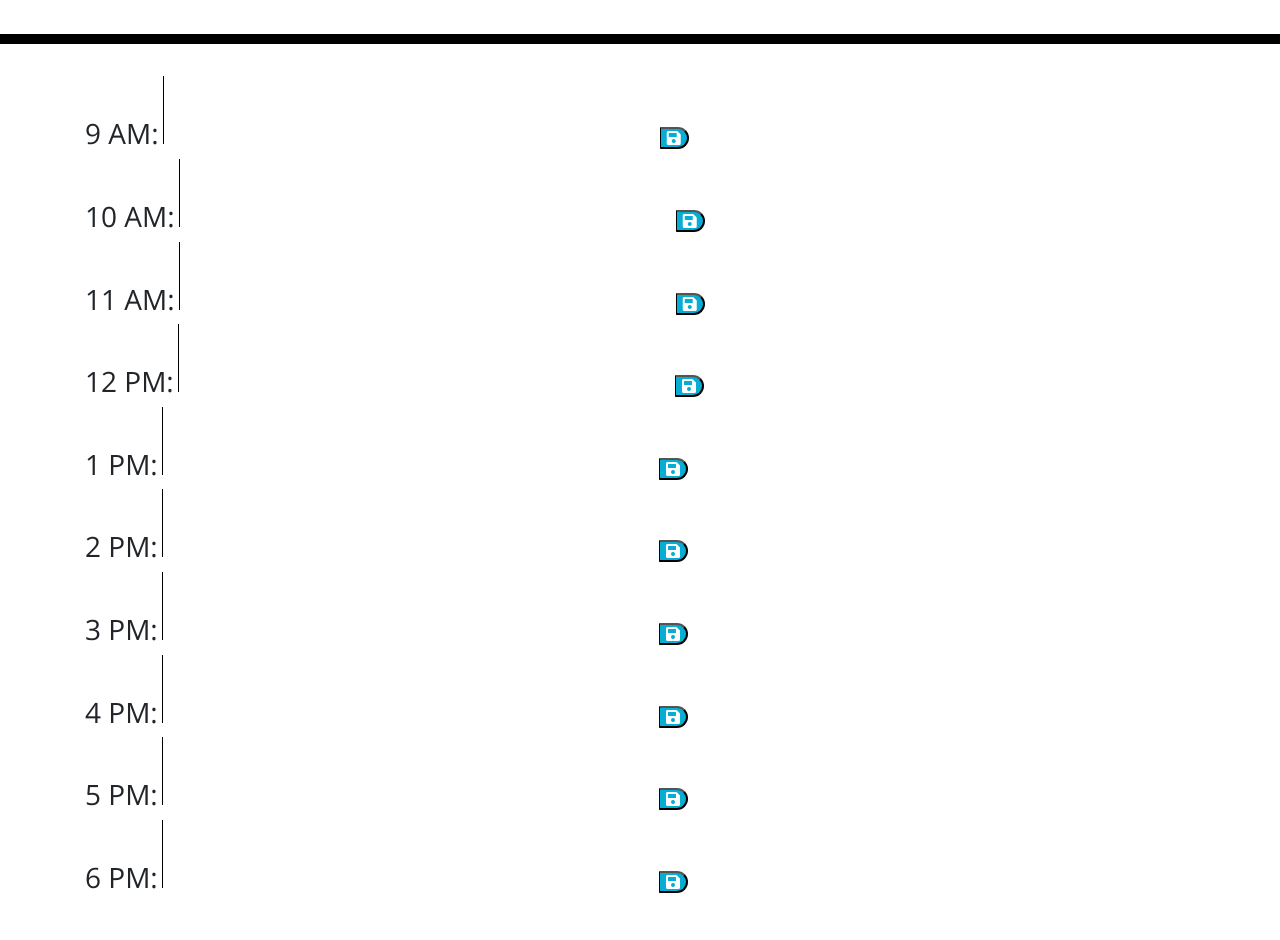
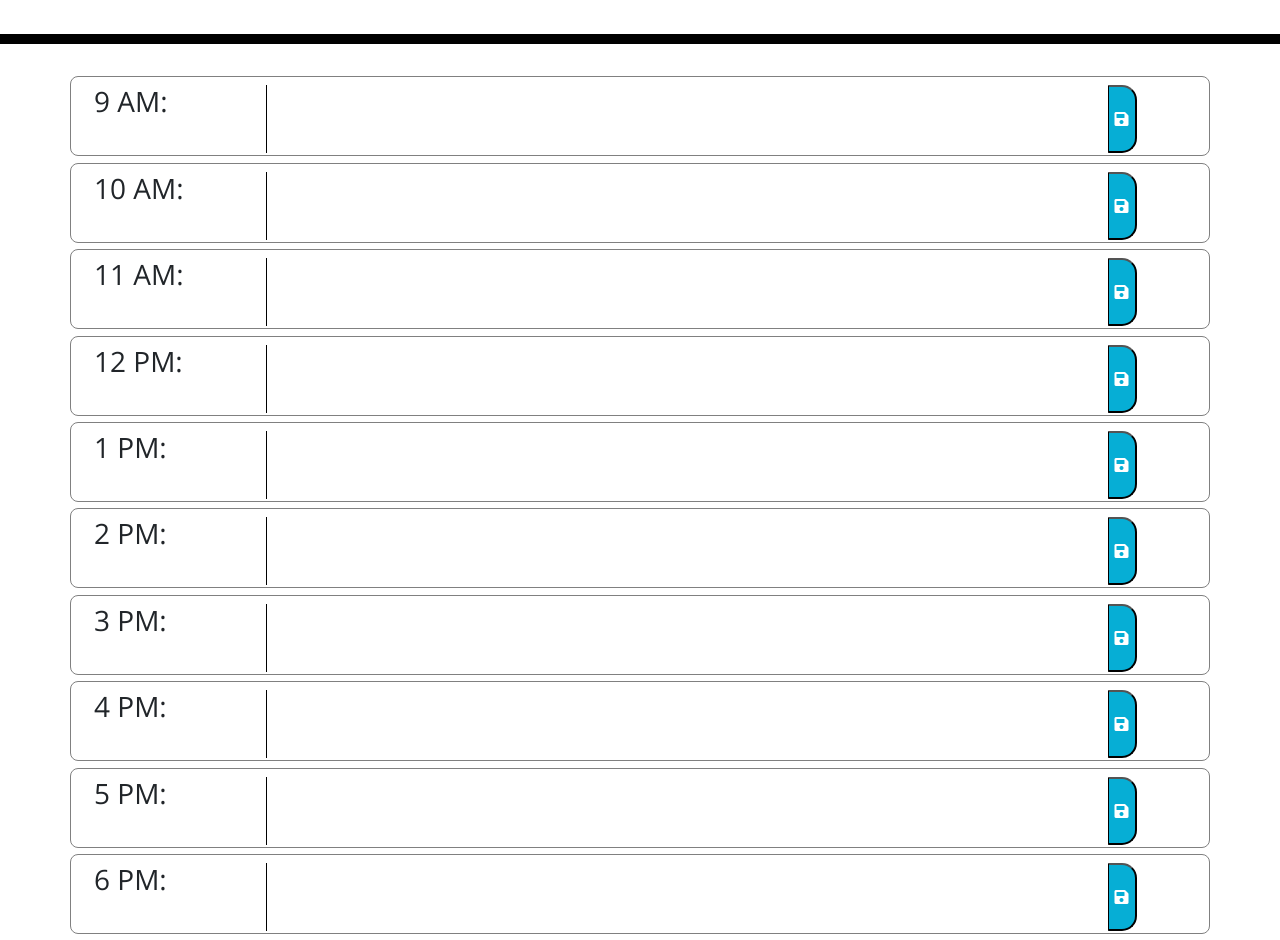
Before and after one commit to arob0017/Work_Day_Scheduler, a plain HTML site: page index.html in a window 1280 px wide. Shown: the part 260-1200 px from the top of the page. Before the commit the page ends 1162 px from the top, so only its background shows below. Drawn offline with nearby package versions, Linux system fonts and the light colour scheme.

Commit message:
fixed local storage up, cleaned up a bit of the display of elements on browser

```diff
--- a/index.html
+++ b/index.html
@@ -20,54 +20,54 @@
     <p id="todays-date" class="lead"></p>
   </header>
   <div class="container">
-    <div>
-      <h3>9 AM: </h3>
-      <textarea name="nine-text" id="nine-text" cols="50" rows="3"></textarea>
+    <div class="row">
+      <h3 class="col-md-2">9 AM: </h3>
+      <textarea class="col-md-9" name="nine-text" id="nine-text" cols="50" rows="3"></textarea>
       <button type="button" class="saveBtn" id="saveBtn-nine"><i class="fas fa-save"></i></button>
     </div>
-    <div>
-      <h3>10 AM: </h3>
-      <textarea name="ten-text" id="ten-text" cols="50" rows="3"></textarea>
+    <div class="row">
+      <h3 class="col-md-2">10 AM: </h3>
+      <textarea class="col-md-9" name="ten-text" id="ten-text" cols="50" rows="3"></textarea>
       <button type="button" class="saveBtn" id="saveBtn-ten"><i class="fas fa-save"></i></button>
     </div>
-    <div>
-      <h3>11 AM: </h3>
-      <textarea name="eleven-text" id="eleven-text" cols="50" rows="3"></textarea>
+    <div class="row">
+      <h3 class="col-md-2">11 AM: </h3>
+      <textarea class="col-md-9" name="eleven-text" id="eleven-text" cols="50" rows="3"></textarea>
       <button type="button" class="saveBtn" id="saveBtn-eleven"><i class="fas fa-save"></i></button>
     </div>
-    <div>
-      <h3>12 PM: </h3>
-      <textarea name="twelve-text" id="twelve-text" cols="50" rows="3"></textarea>
+    <div class="row">
+      <h3 class="col-md-2">12 PM: </h3>
+      <textarea class="col-md-9" name="twelve-text" id="twelve-text" cols="50" rows="3"></textarea>
       <button type="button" class="saveBtn" id="saveBtn-twelve"><i class="fas fa-save"></i></button>
     </div>
-    <div>
-      <h3>1 PM: </h3>
-      <textarea name="one-text" id="one-text" cols="50" rows="3"></textarea>
+    <div class="row">
+      <h3 class="col-md-2">1 PM: </h3>
+      <textarea class="col-md-9" name="one-text" id="one-text" cols="50" rows="3"></textarea>
       <button type="button" class="saveBtn" id="saveBtn-one"><i class="fas fa-save"></i></button>
     </div>
-    <div>
-      <h3>2 PM: </h3>
-      <textarea name="two-text" id="two-text" cols="50" rows="3"></textarea>
+    <div class="row">
+      <h3 class="col-md-2">2 PM: </h3>
+      <textarea class="col-md-9" name="two-text" id="two-text" cols="50" rows="3"></textarea>
       <button type="button" class="saveBtn" id="saveBtn-two"><i class="fas fa-save"></i></button>
     </div>
-    <div>
-      <h3>3 PM: </h3>
-      <textarea name="three-text" id="three-text" cols="50" rows="3"></textarea>
+    <div class="row">
+      <h3 class="col-md-2">3 PM: </h3>
+      <textarea class="col-md-9" name="three-text" id="three-text" cols="50" rows="3"></textarea>
       <button type="button" class="saveBtn" id="saveBtn-three"><i class="fas fa-save"></i></button>
     </div>
-    <div>
-      <h3>4 PM: </h3>
-      <textarea name="four-text" id="four-text" cols="50" rows="3"></textarea>
+    <div class="row">
+      <h3 class="col-md-2">4 PM: </h3>
+      <textarea class="col-md-9" name="four-text" id="four-text" cols="50" rows="3"></textarea>
       <button type="button" class="saveBtn" id="saveBtn-four"><i class="fas fa-save"></i></button>
     </div>
-    <div>
-      <h3>5 PM: </h3>
-      <textarea name="five-text" id="five-text" cols="50" rows="3"></textarea>
+    <div class="row">
+      <h3 class="col-md-2">5 PM: </h3>
+      <textarea class="col-md-9" name="five-text" id="five-text" cols="50" rows="3"></textarea>
       <button type="button" class="saveBtn" id="saveBtn"><i class="fas fa-save"></i></button>
     </div>
-    <div>
-      <h3>6 PM: </h3>
-      <textarea name="six-text" id="six-text" cols="50" rows="3"></textarea>
+    <div class="row">
+      <h3 class="col-md-2">6 PM: </h3>
+      <textarea class="col-md-9" name="six-text" id="six-text" cols="50" rows="3"></textarea>
       <button type="button" class="saveBtn" id="saveBtn"><i class="fas fa-save"></i></button>
     </div>
     <!-- Timeblocks go here -->
--- a/script.js
+++ b/script.js
@@ -18,31 +18,59 @@ $(document).ready(function () {
     //store items to browser local storage on click of the save button
     $(".saveBtn").on("click", function () {
 
-        JSON.parse(localStorage.setItem("9AM", JSON.stringify(textNine.val())));
-        JSON.parse(localStorage.setItem("10AM", JSON.stringify(textTen.val())));
-        JSON.parse(localStorage.setItem("11AM", JSON.stringify(textEleven.val())));
-        JSON.parse(localStorage.setItem("12AM", JSON.stringify(textTwelve.val())));
-        JSON.parse(localStorage.setItem("13PM", JSON.stringify(textOne.val())));
-        JSON.parse(localStorage.setItem("14PM", JSON.stringify(textTwo.val())));
-        JSON.parse(localStorage.setItem("15PM", JSON.stringify(textThree.val())));
-        JSON.parse(localStorage.setItem("16PM", JSON.stringify(textFour.val())));
-        JSON.parse(localStorage.setItem("17PM", JSON.stringify(textFive.val())));
-        JSON.parse(localStorage.setItem("18PM"), JSON.stringify(textSix.val()));
+        (localStorage.setItem("9AM", JSON.stringify(textNine.val())));
+        (localStorage.setItem("10AM", JSON.stringify(textTen.val())));
+        (localStorage.setItem("11AM", JSON.stringify(textEleven.val())));
+        (localStorage.setItem("12AM", JSON.stringify(textTwelve.val())));
+        (localStorage.setItem("13PM", JSON.stringify(textOne.val())));
+        (localStorage.setItem("14PM", JSON.stringify(textTwo.val())));
+        (localStorage.setItem("15PM", JSON.stringify(textThree.val())));
+        (localStorage.setItem("16PM", JSON.stringify(textFour.val())));
+        (localStorage.setItem("17PM", JSON.stringify(textFive.val())));
+        (localStorage.setItem("18PM"), JSON.stringify(textSix.val()));
 
     })
 
     //Stored content will display on screen and when the browser page is refreshed, the content will stay
-    $("#nine-text").append(localStorage.getItem("9AM"));
-    $("#ten-text").append(localStorage.getItem("10AM"));
-    $("#eleven-text").append(localStorage.getItem("11AM"));
-    $("#twelve-text").append(localStorage.getItem("12AM"));
-    $("#one-text").append(localStorage.getItem("13PM"));
-    $("#two-text").append(localStorage.getItem("14PM"));
-    $("#three-text").append(localStorage.getItem("15PM"));
-    $("#four-text").append(localStorage.getItem("16PM"));
-    $("#five-text").append(localStorage.getItem("17PM"));
-    $("#six-text").append(localStorage.getItem("18PM"));
+    $("#nine-text").append(JSON.parse(localStorage.getItem("9AM")));
+    $("#ten-text").append(JSON.parse(localStorage.getItem("10AM")));
+    $("#eleven-text").append(JSON.parse(localStorage.getItem("11AM")));
+    $("#twelve-text").append(JSON.parse(localStorage.getItem("12AM")));
+    $("#one-text").append(JSON.parse(localStorage.getItem("13PM")));
+    $("#two-text").append(JSON.parse(localStorage.getItem("14PM")));
+    $("#three-text").append(JSON.parse(localStorage.getItem("15PM")));
+    $("#four-text").append(JSON.parse(localStorage.getItem("16PM")));
+    $("#five-text").append(JSON.parse(localStorage.getItem("17PM")));
+    $("#six-text").append(JSON.parse(localStorage.getItem("18PM")));
 
-})
-// When Clear button is clicked, all locally stored items will clear from page and local storage.
-// Will display hours that have not been yet to be green, past hours will be pale blue, and current hour will be red
+
+    // When Clear button is clicked, all locally stored items will clear from page and local storage.
+    // Will display hours that have not been yet to be green, past hours will be pale blue, and current hour will be red
+
+    // const rows = document.getElementsByClassName("row");
+    // let currentHour = parseInt(moment().format('H'));
+
+    // Array.from(rows).forEach(row => {
+    //     let rowIdString = row.id,
+    //         rowHour;
+    //     if (rowIdString) {
+    //         rowHour = parseInt(rowIdString);
+    //     }
+    //     if (rowHour) {
+    //         // Compares row id to current hour and sets color accordingly
+    //         if (currentHour === rowHour) {
+    //             setColor(row, "red");
+    //         } else if ((currentHour < rowHour) && (currentHour > rowHour - 6)) {
+    //             setColor(row, "green");
+    //         } else if ((currentHour > rowHour) && (currentHour < rowHour + 6)) {
+    //             setColor(row, "lightgrey");
+    //         } else {
+    //             setColor(row, "white");
+    //         }
+    //     }
+    // });
+
+    // function setColor(element, color) {
+    //     element.style.backgroundColor = color;
+    // }
+});
--- a/style.css
+++ b/style.css
@@ -59,18 +59,25 @@ textarea{
 }
 
 .saveBtn {
-  border-left: 1px solid black;
-  border-top-right-radius: 15px;
-  border-bottom-right-radius: 15px;
-  background-color: #06AED5;
-  color: white;
-  display: inline-block;
+  border-left: 1px solid black !important;
+  border-top-right-radius: 15px !important;
+  border-bottom-right-radius: 15px !important;
+  background-color: #06AED5 !important;
+  color: white !important;
+
 }
 
 .saveBtn i:hover {
   font-size: 20px;
   transition: all .3s ease-in-out;
+
 }
 h3 {
   display: inline-block;
 }
+.row {
+  padding: 0.5em;
+  margin-bottom: 0.4em;
+  border: 1px solid gray;
+  border-radius: 0.5em;
+}
```
